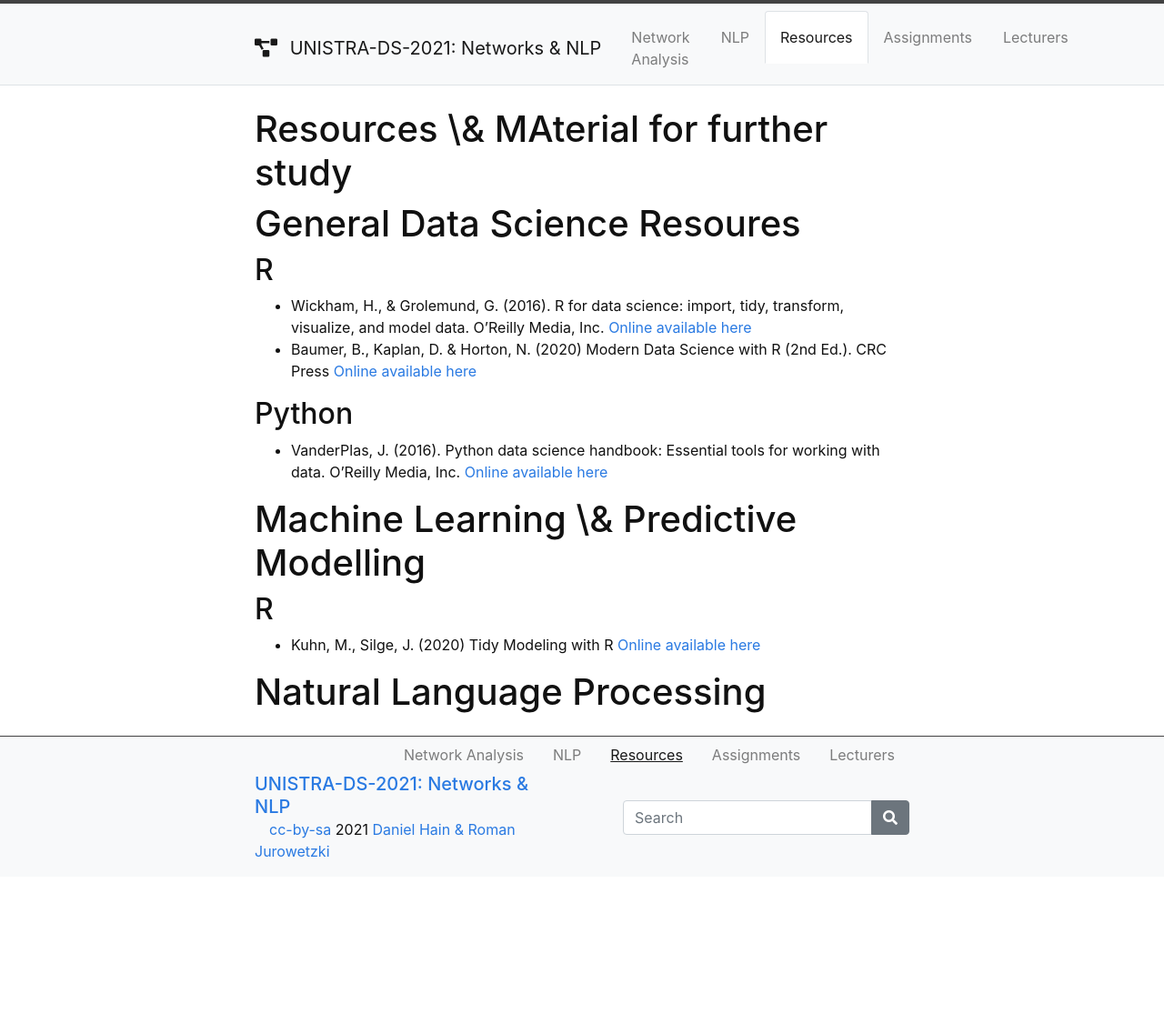
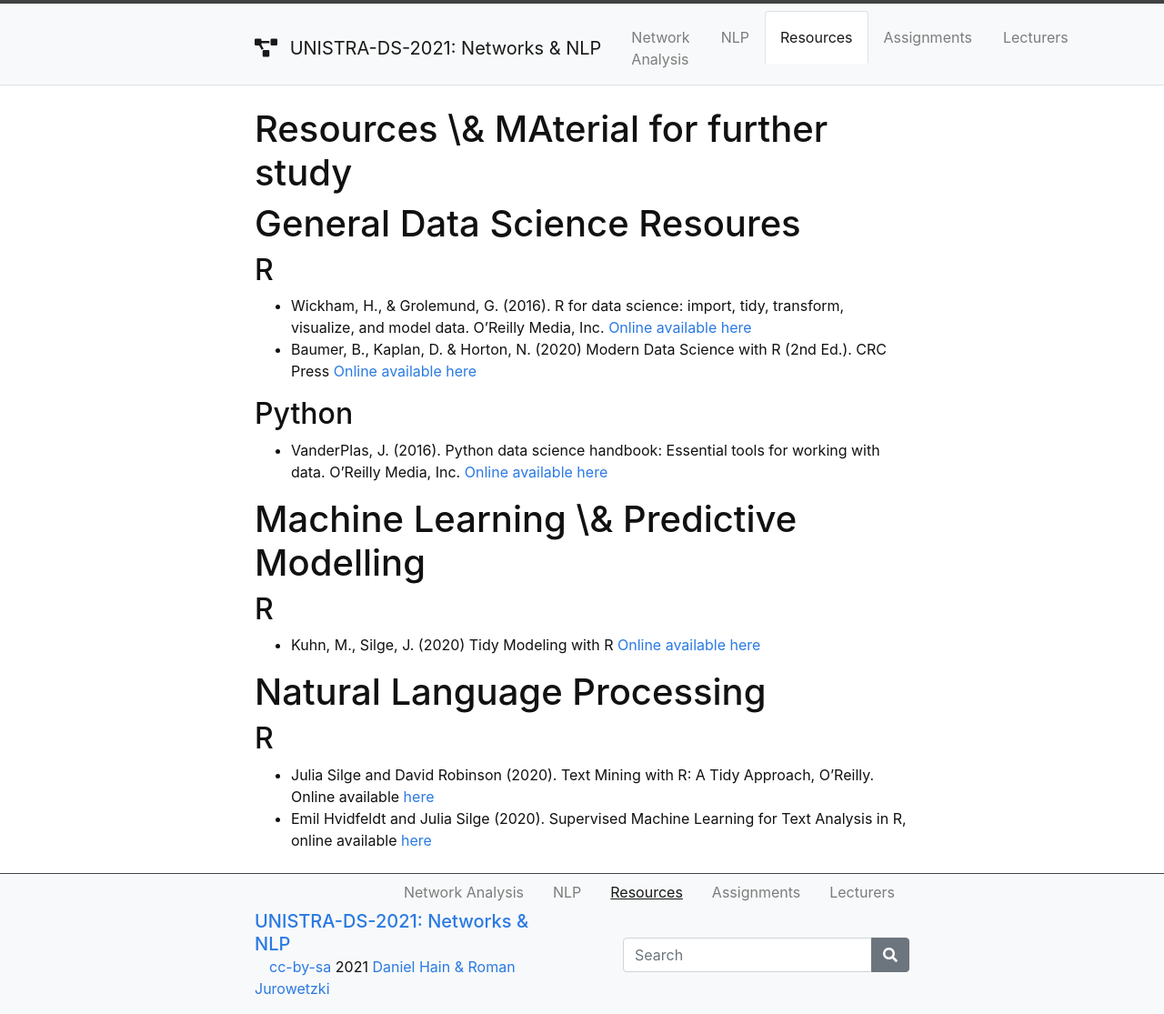
Before and after one commit to SDS-AAU/UNISTRA-DS-2020, a Jekyll site: the page built from content/2-ressources.md, in a window 1280 px wide. Shown: the whole page at 91% size. Built offline with Jekyll 4.4.1, drawn with Linux system fonts in a browser that asks for light colours; before the commit the page ends 964 px from its top, so only the background shows below that.

Commit message:
Update 2-ressources.md

```diff
--- a/content/2-ressources.md
+++ b/content/2-ressources.md
@@ -16,7 +16,11 @@ nav: Resources
 # Machine Learning \& Predictive Modelling
 
 ## R
-
 * Kuhn, M., Silge, J. (2020) Tidy Modeling with R [Online available here](https://www.tmwr.org/)
 
 # Natural Language Processing
+
+## R
+
+* Julia Silge and David Robinson (2020). Text Mining with R: A Tidy Approach, O’Reilly. Online available [here](https://www.tidytextmining.com/)
+* Emil Hvidfeldt and Julia Silge (2020). Supervised Machine Learning for Text Analysis in R, online available [here](https://smltar.com/)
```
